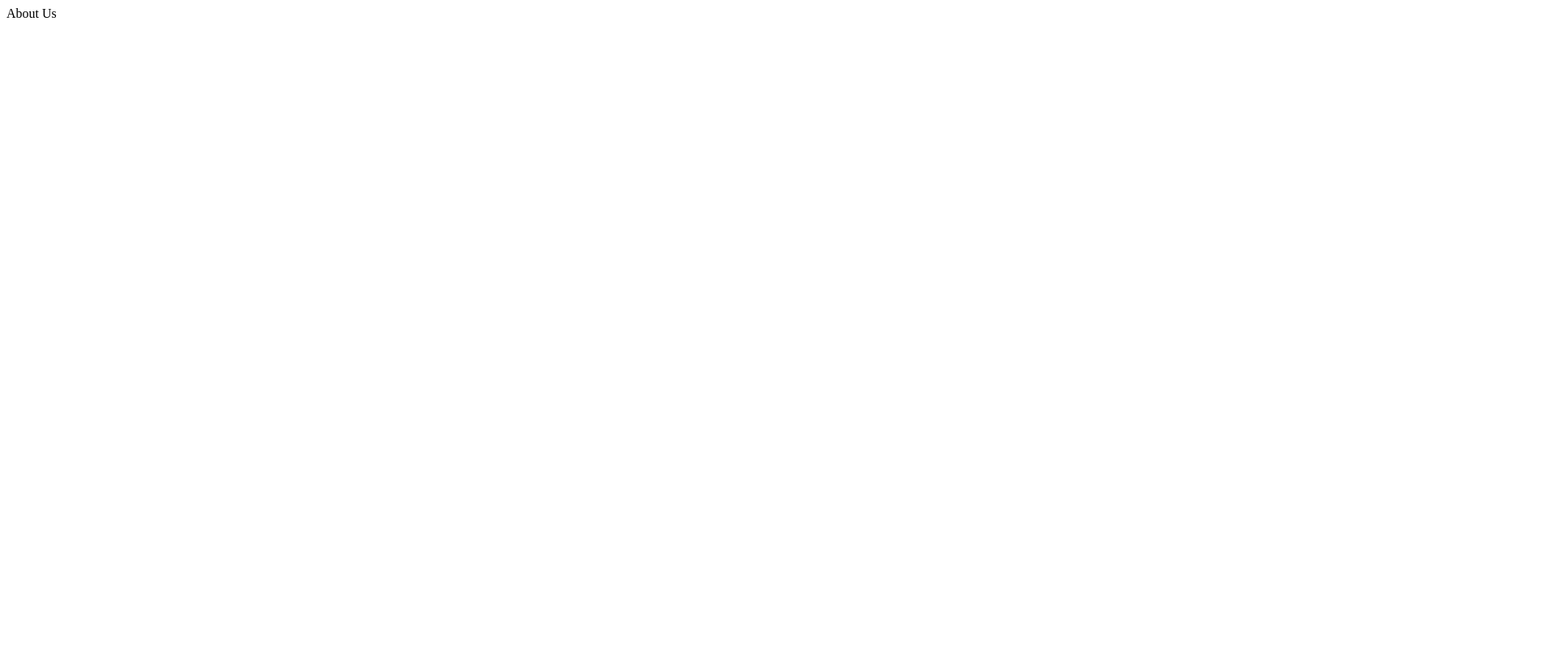
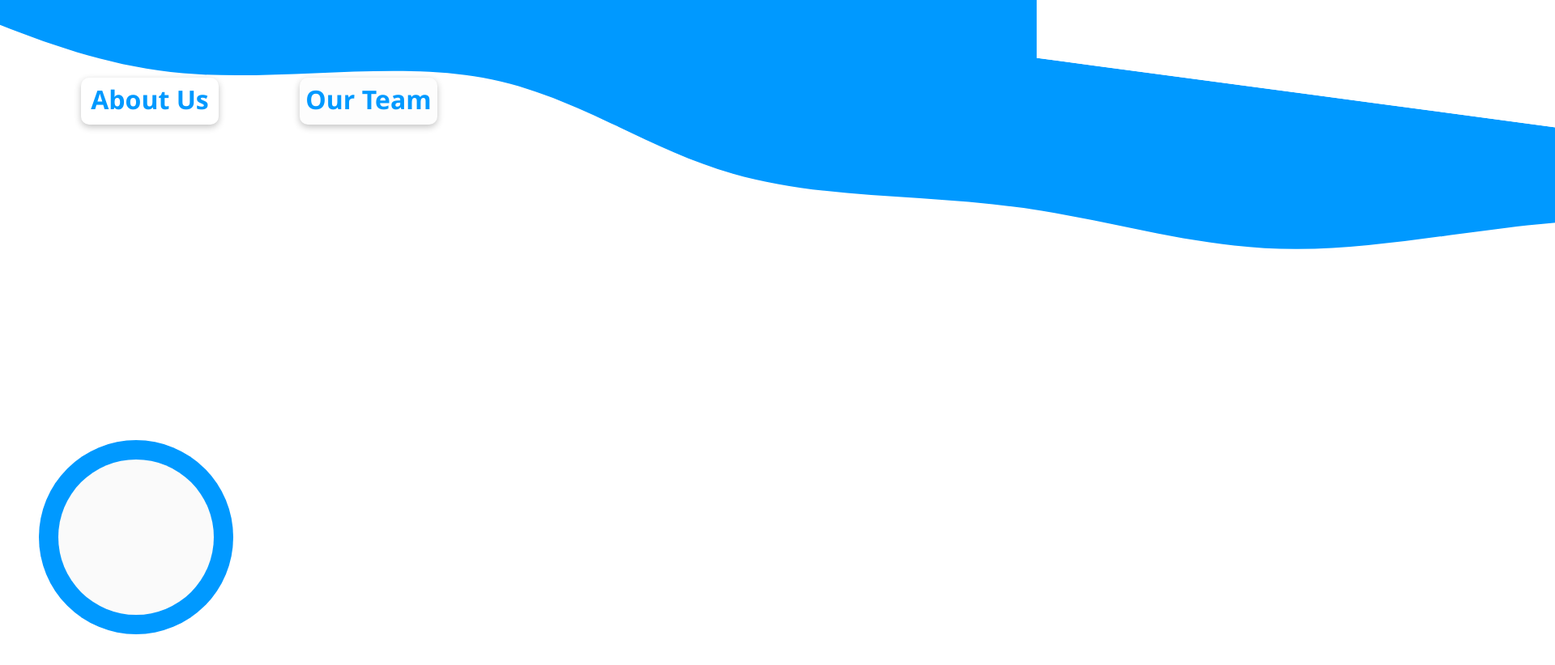
Before and after one commit to SumitKrShakya/Smart-India-Hackathon-2022, a plain HTML site: page Frontend/html/about_us.html in a window 1280 px wide. Shown: the top 822 px of the page at 81% size, 1920 px wide, since content can reach past the window. Before the commit the page ends 800 px from the top, so only its background shows below. Drawn offline with Linux system fonts and the light colour scheme.

Commit message:
about page initiated

```diff
--- /dev/null
+++ b/Frontend/css/about.css
@@ -0,0 +1,123 @@
+body {
+    font-family: 'Segoe UI', Tahoma, Geneva, Verdana, sans-serif;
+    margin: 0px;
+    position: relative;
+    overflow: hidden;
+    height: 100vh;
+    width: 100vw;
+    min-width:580px ;
+}
+
+#svg_wave{
+    width: 100vw;
+    height: 100vh;
+    z-index: 1;
+    position: absolute;
+    transform:scaleX(2) rotateZ(15deg);
+}
+.filler1p{
+
+    background-color: blueviolet;
+    display: flex;
+    flex-direction: row;
+    justify-content: flex-end
+}
+.filler1{
+    position:absolute;
+    z-index: 2;
+    width: 50%;
+    height: 7vw;
+    background-color: #0099ff;
+    /* background-color: goldenrod; */
+}
+.circle1{
+    position: absolute;
+    z-index: 3;
+    width: 15rem;
+    height: 15rem;
+    border-radius: 50%;
+    bottom: 1rem;
+    left: 3rem;
+    background-color: #0099ff;
+}
+.circle2{
+    position: absolute;
+    z-index: 4;
+    width: 12rem;
+    height: 12rem;
+    border-radius: 50%;
+    bottom: 1.5rem;
+    left: 1.5rem;
+    background-color: rgb(250, 250, 250);
+}
+.nav{
+    position: fixed;
+    z-index: 5;
+    width: 40rem;
+    height: 1rem;
+    top: 6rem;
+    /* left: 1rem; */
+    /* background-color: rgb(138, 16, 16); */
+    display: flex;
+    flex-direction: row;
+    justify-content:space-evenly;
+}
+a{
+    text-decoration: none;
+    color: #0099ff;
+}
+.header{
+    /* position: absolute; */
+    text-align: center;
+    padding: 5px;
+    background-color: rgb(255, 255, 255);
+    min-width: 10rem;
+    min-height: 3rem;
+    /* color: #00ff37; */
+    border-radius: 10px;
+    font-weight: 700;
+    font-size: 2rem;
+    box-shadow: rgba(0, 0, 0, 0.24) 0px 3px 8px;
+
+    /* text-decoration: underline; */
+}
+.team{
+    /* position: absolute; */
+    background-color: rgb(253, 253, 253);
+    text-align: center;
+    min-width: 10rem;
+    min-height: 3rem;
+    border-radius: 10px;
+    /* color: #da1111; */
+    font-weight: 700;
+    font-size: 2rem;
+    box-shadow: rgba(0, 0, 0, 0.24) 0px 3px 8px;
+    padding: 5px;
+
+
+    /* text-decoration: underline; */
+}
+.member-p{
+    display: flex;
+    justify-content: center;
+    align-items: center;
+    /* width: 100vw; */
+    /* height: 100vh; */
+    /* top: 50rem; */
+}
+.member{
+    position: absolute;
+    z-index: 5;
+    /* display: flex;
+    justify-content: center;
+    align-items: center; */
+    top: 10rem;
+    /* left: 0rem; */
+    bottom: 5rem;
+    /* width: 90rem; */
+    height: 40rem;
+    /* background-color: blueviolet; */
+    border-radius: 10px;
+    background-color: #fff;
+    box-shadow: rgba(0, 0, 0, 0.24) 0px 3px 8px;
+}
--- a/Frontend/html/about_us.html
+++ b/Frontend/html/about_us.html
@@ -5,12 +5,32 @@
     <meta charset="UTF-8">
     <meta http-equiv="X-UA-Compatible" content="IE=edge">
     <meta name="viewport" content="width=device-width, initial-scale=1.0">
+    <link rel="stylesheet" href="/Frontend/css/about.css">
     <title>About Us</title>
 </head>
 
 <body>
-    <div>
-        About Us
+    <svg  id = "svg_wave" xmlns="http://www.w3.org/2000/svg" ><path fill="#0099ff" fill-opacity="1" d="M0,32L30,42.7C60,53,120,75,180,101.3C240,128,300,160,360,154.7C420,149,480,107,540,112C600,117,660,171,720,186.7C780,203,840,181,900,181.3C960,181,1020,203,1080,186.7C1140,171,1200,117,1260,101.3C1320,85,1380,107,1410,117.3L1440,128L1440,0L1410,0C1380,0,1320,0,1260,0C1200,0,1140,0,1080,0C1020,0,960,0,900,0C840,0,780,0,720,0C660,0,600,0,540,0C480,0,420,0,360,0C300,0,240,0,180,0C120,0,60,0,30,0L0,0Z"></path></svg>
+    <div class="filler1p">
+        <div class="filler1">
+        </div>
+    </div>
+    <div class="circle1">
+        <div class="circle2"></div>
+    </div>
+    <div class="nav">
+        <div class="header"> <a href="#">About Us</a></div>
+        <div class="team"><a href="#">Our Team</a></div>
+    </div>
+    <div class="member-p">
+
+        <div class="member">
+            <div class="member-box">
+                <div class="member-photo"></div>
+                <div class="member-name"></div>
+                <div class="member-descrip"></div>
+            </div>
+        </div>
     </div>
 </body>
 
```
